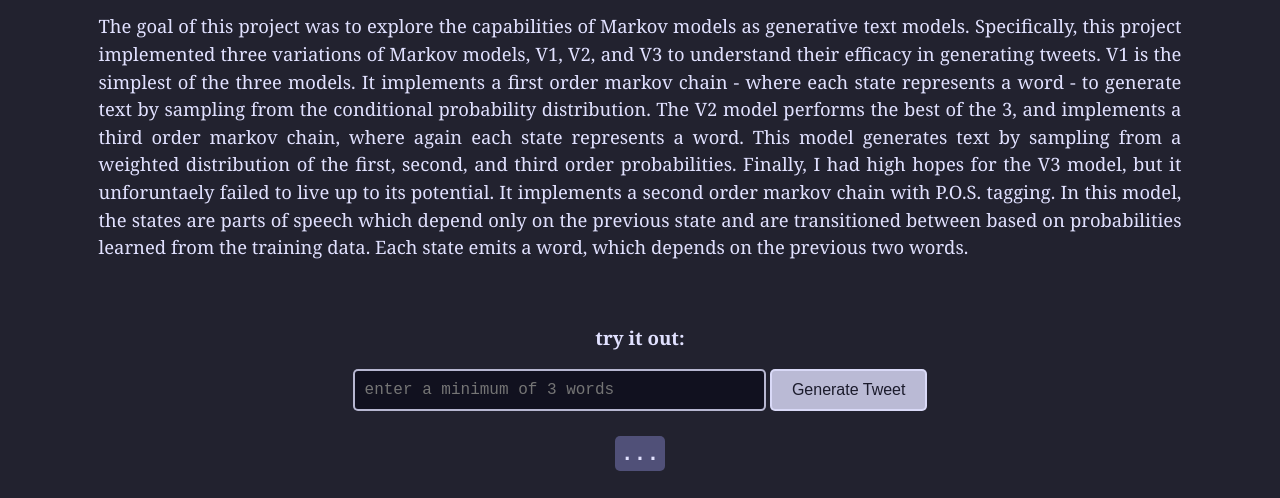
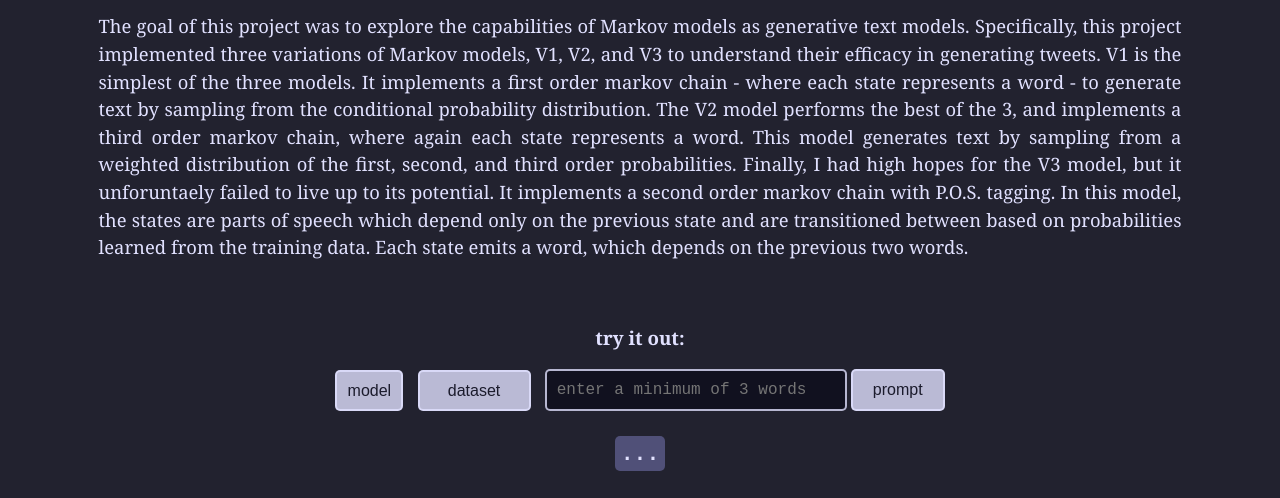
Before and after one commit to jamiehax/jamiehax.github.io, a plain HTML site: page projects/generative-markov-models.html in a window 1280 px wide. Shown: the part 302-800 px from the top of the page. Drawn offline with Linux system fonts and the light colour scheme.

Commit message:
update markov model page

```diff
--- a/projects/generative-markov-models.html
+++ b/projects/generative-markov-models.html
@@ -27,8 +27,22 @@
 
         <div class="tweet-generator-container">
             <h3>try it out:</h3>
+            <select id="modelSelect" class="selection">
+                <option value="" disabled selected>model</option>
+                <option value="V1">V1</option>
+                <option value="V2">V2</option>
+                <option value="V3">V3</option>
+            </select>
+            <select id="datasetSelect" class="selection">
+                <option value="" disabled selected>dataset</option>
+                <option value="Option1">Biden</option>
+                <option value="Option2">Trump</option>
+                <option value="Option3">Democrats</option>
+                <option value="Option4">Republicans</option>
+                <option value="Option5">Musk</option>
+            </select>
             <input type="text" id="prompt" name="prompt" class="tweet-input" placeholder="enter a minimum of 3 words">
-            <button id="generateButton" class="tweet-button">Generate Tweet</button>
+            <button id="generateButton" class="tweet-button">prompt</button>
             <h3 id="result"><span class="tweet">...</span></h3>
         </div>
 
--- a/styles/project-page.css
+++ b/styles/project-page.css
@@ -182,7 +182,7 @@ body a:hover{
 
 .tweet-input {
     font-family: 'Courier New', Courier, monospace;
-    width: 35%;
+    width: 25%;
     padding: 10px;
     font-size: 1em;
     border: 2px solid rgba(225, 225, 255, 0.8);
@@ -212,3 +212,24 @@ body a:hover{
     margin-top: 20px;
     padding-bottom: 20px;
 }
+
+.selection {
+    margin-right: 10px;
+    padding: 10px 10px;
+    font-size: 1em;
+    border: 2px solid rgba(225, 225, 255, 0.8);
+    border-radius: 5px;
+    background-color: rgba(225, 225, 255, 0.8);
+    color: rgba(10, 10, 25, 0.9);
+    cursor: pointer;
+    transition: background-color 0.3s, color 0.3s;
+    vertical-align: middle;
+    text-align: center;
+    appearance: none;
+    -webkit-appearance: none
+}
+
+.selection:hover {
+    background-color: rgba(225, 225, 255, 1);
+    color: rgba(10, 10, 25, 1);
+}
```
